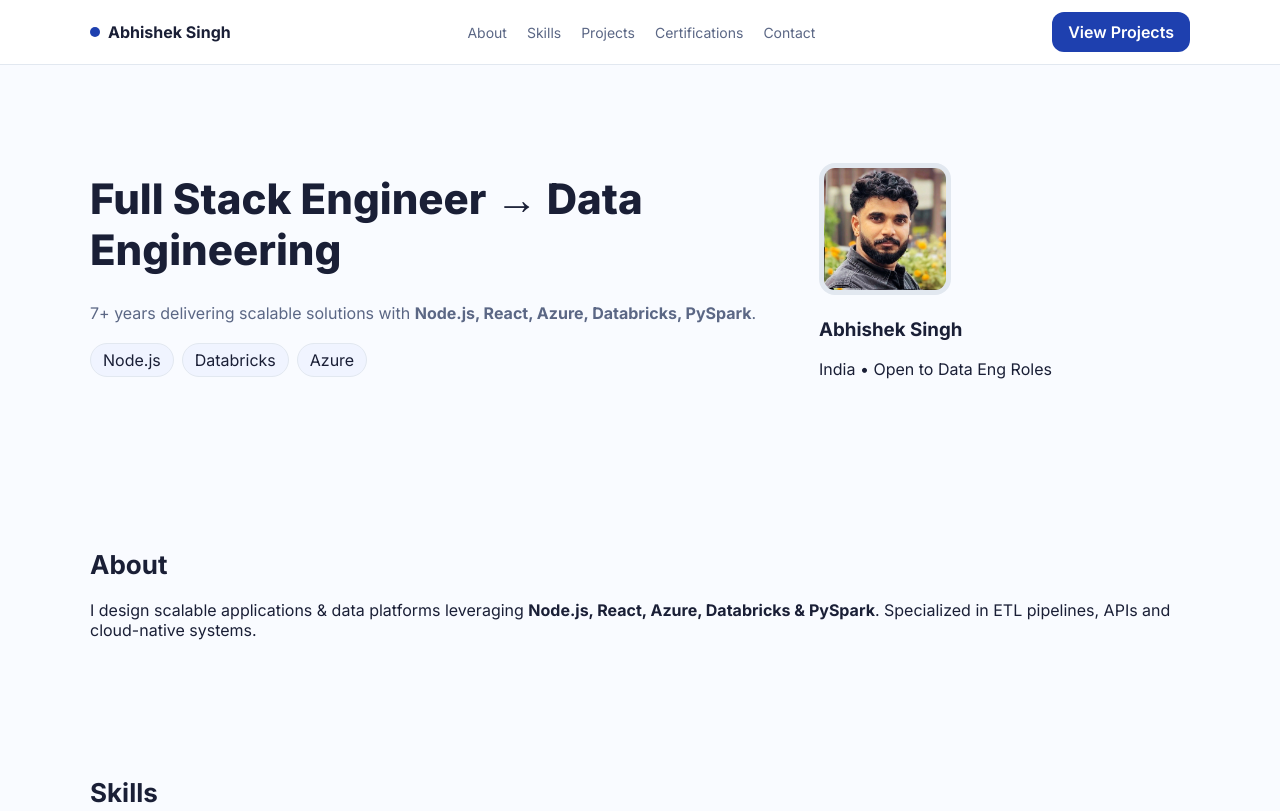
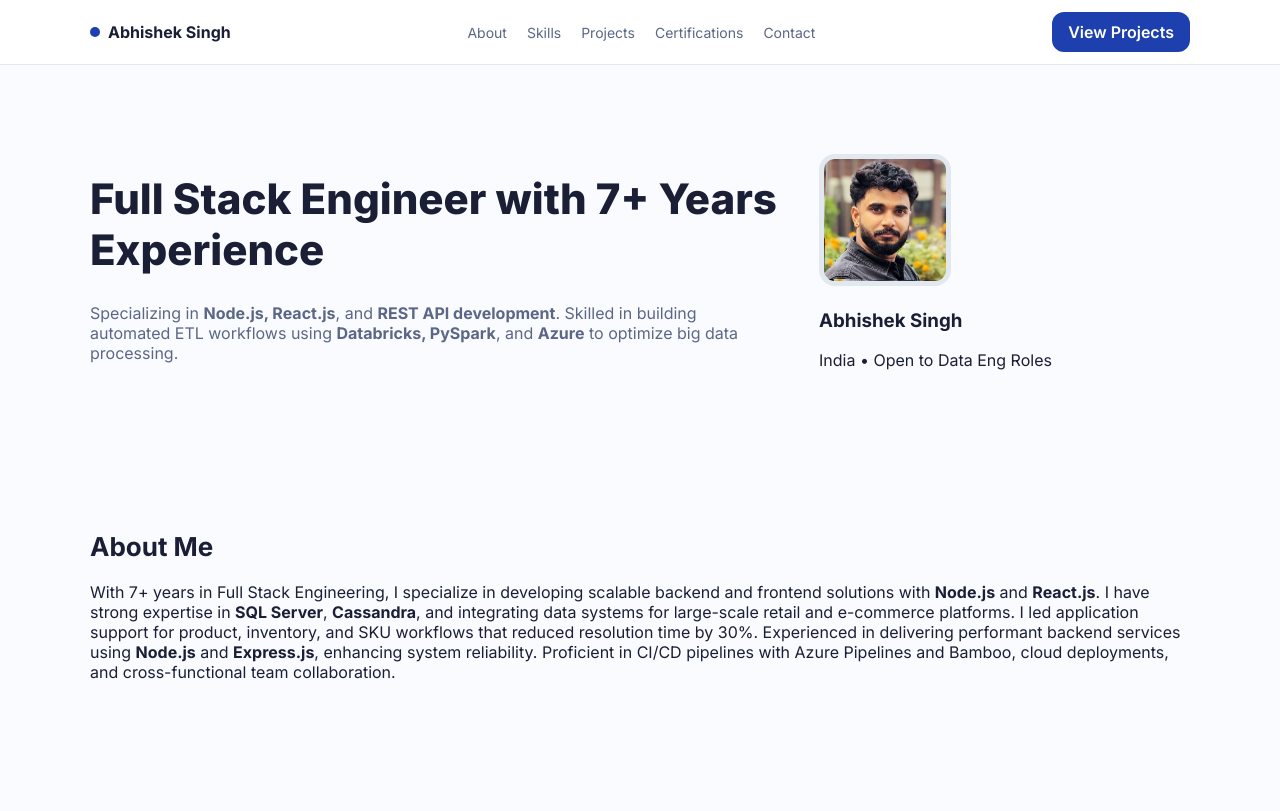
Before and after one commit to code-with-abhishek/portfolio, a plain HTML site: page index.html in a window 1280 px wide. Shown: the top 811 px of the page. Drawn offline with Linux system fonts and the light colour scheme.

Commit message:
Update index.html

```diff
--- a/index.html
+++ b/index.html
@@ -124,9 +124,11 @@
   <header class="hero fade-section">
     <div class="container grid">
       <div>
-        <h1 class="title">Full Stack Engineer → Data Engineering</h1>
-        <p class="subtitle">7+ years delivering scalable solutions with <b>Node.js, React, Azure, Databricks, PySpark</b>.</p>
-        <div class="chips"><span class="chip">Node.js</span><span class="chip">Databricks</span><span class="chip">Azure</span></div>
+       <h1 class="title">Full Stack Engineer with 7+ Years Experience</h1>
+<p class="subtitle">
+  Specializing in <strong>Node.js, React.js</strong>, and <strong>REST API development</strong>.
+  Skilled in building automated ETL workflows using <strong>Databricks, PySpark</strong>, and <strong>Azure</strong> to optimize big data processing.
+</p>
       </div>
       <div>
         <div class="card"><div class="card-body profile">
@@ -138,12 +140,21 @@
   </header>
 
   <!-- ABOUT -->
-  <section id="about" class="fade-section">
-    <div class="container"><div class="card"><div class="card-body">
-      <h2>About</h2>
-      <p>I design scalable applications & data platforms leveraging <b>Node.js, React, Azure, Databricks & PySpark</b>. Specialized in ETL pipelines, APIs and cloud-native systems.</p>
-    </div></div></div>
-  </section>
+<section id="about" class="fade-section">
+  <div class="container">
+    <div class="card">
+      <div class="card-body">
+        <h2>About Me</h2>
+        <p>With 7+ years in Full Stack Engineering, I specialize in developing scalable backend and frontend solutions with <strong>Node.js</strong> and <strong>React.js</strong>.
+          I have strong expertise in <strong>SQL Server</strong>, <strong>Cassandra</strong>, and integrating data systems for large-scale retail and e-commerce platforms.
+          I led application support for product, inventory, and SKU workflows that reduced resolution time by 30%.
+          Experienced in delivering performant backend services using <strong>Node.js</strong> and <strong>Express.js</strong>, enhancing system reliability.
+          Proficient in CI/CD pipelines with Azure Pipelines and Bamboo, cloud deployments, and cross-functional team collaboration.
+        </p>
+      </div>
+    </div>
+  </div>
+</section>
 
   <!-- SKILLS -->
   <section id="skills" class="fade-section">
```
